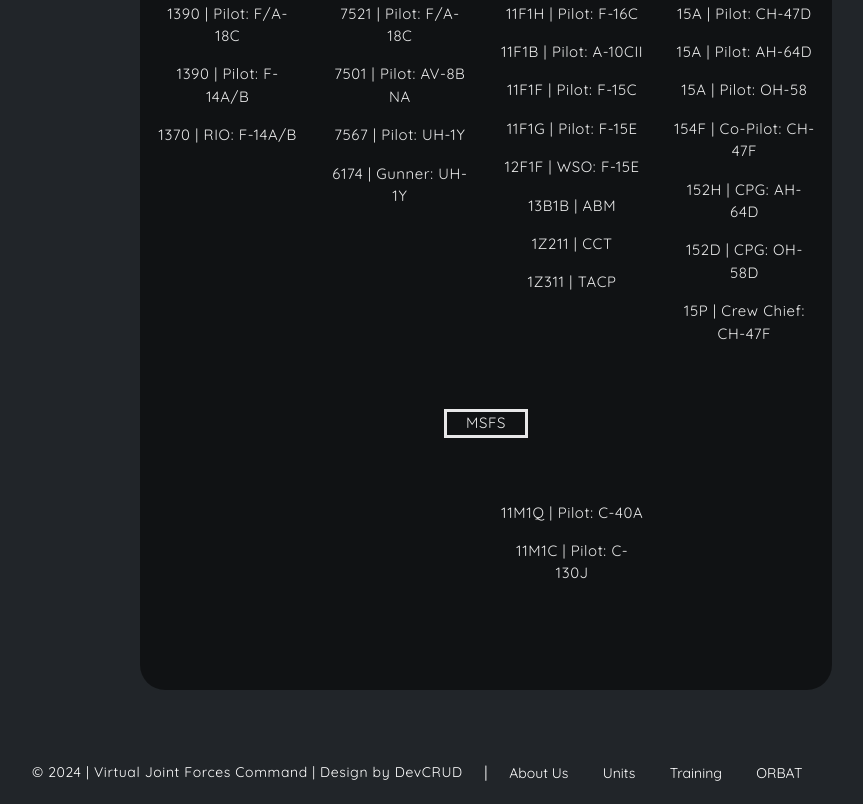
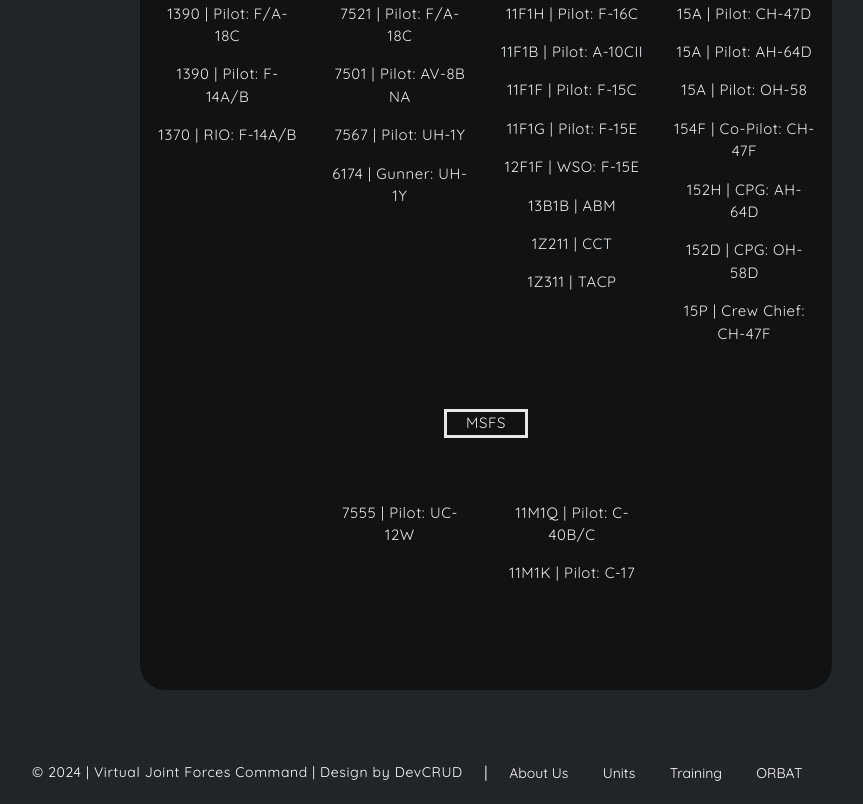
Before and after one commit to windeck622/virtual_joint_forces_command, a website: page index.html in a window 1280 px wide. Shown: the part 3488-4292 px from the top of the page, without its empty margins (154-1017 px from the left). Drawn offline with nearby package versions, Linux system fonts and the light colour scheme; files that its build step writes are made by us from their sources.

Commit message:
updated MSFS occupations

```diff
--- a/index.html
+++ b/index.html
@@ -248,11 +248,11 @@
                                     <p></p>
                                 </div>
                                 <div class="col-md-3">
-                                    <p></p>
+                                    <p>7555 | Pilot: UC-12W</p>
                                 </div>
                                 <div class="col-md-3">
-                                    <p>11M1Q | Pilot: C-40A</p>
-                                    <p>11M1C | Pilot: C-130J</p>
+                                    <p>11M1Q | Pilot: C-40B/C</p>
+                                    <p>11M1K | Pilot: C-17</p>
                                 </div>
                                 <div class="col-md-3">
                                     <p></p>
```
Also changed, not shown: _site/index.html.
